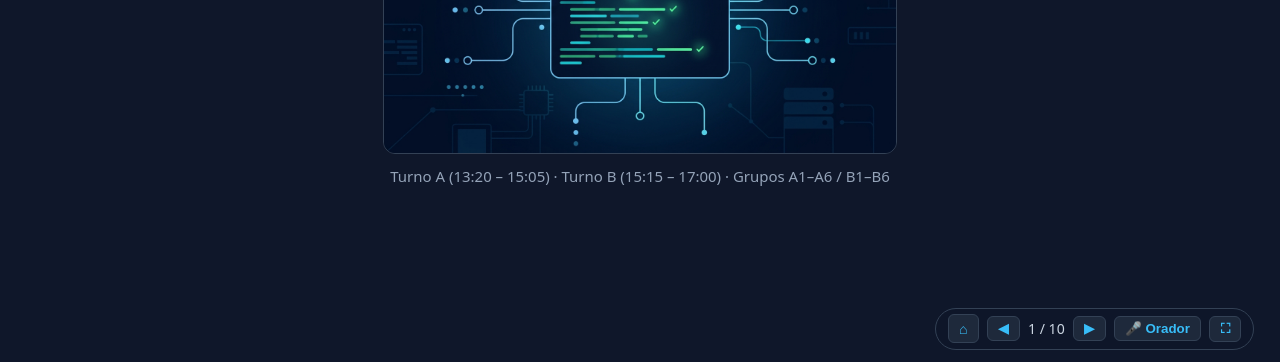
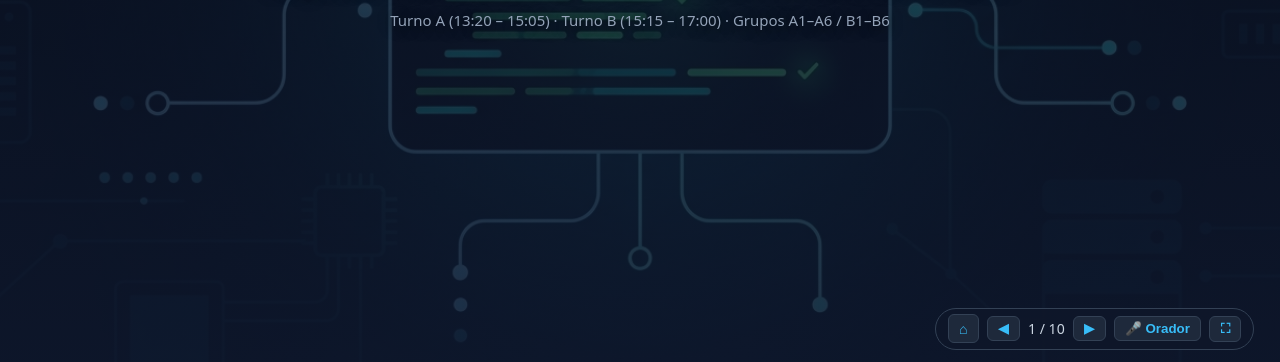
Before and after one commit to jjbonnin/Alijo-IT-Workshops, a plain HTML site: page docs/slides/01-troubleshooting.html in a window 1280 px wide. Shown: the part 438-800 px from the top of the page. Drawn offline with Linux system fonts and the light colour scheme.

Commit message:
Set cover-w1.jpg as full-bleed background on cover slide

```diff
--- a/docs/slides/01-troubleshooting.html
+++ b/docs/slides/01-troubleshooting.html
@@ -36,6 +36,11 @@
     }
     .slide.active { display: flex; }
     .slide.center { text-align: center; align-items: center; }
+    .slide.cover-bg {
+      background: linear-gradient(rgba(9, 13, 22, 0.72), rgba(15, 23, 42, 0.85)),
+                  url("../assets/images/cover-w1.jpg") center center / cover no-repeat;
+      text-shadow: 0 2px 14px rgba(0, 0, 0, 0.85);
+    }
     .two-col {
       display: grid;
       grid-template-columns: 1.15fr 0.85fr;
@@ -147,11 +152,10 @@
 
   <div class="deck">
 
-    <section class="slide center active">
+    <section class="slide center cover-bg active">
       <p class="small">IES Sa Colomina · Alijó IT Workshops · Workshop 1 (W1)</p>
       <h1>IT Troubleshooting Challenge</h1>
       <h3>Diagnóstico estructurado, intervención controlada y verificación en Linux</h3>
-      <img class="hero" src="../assets/images/cover-w1.jpg" alt="Portada Workshop 1">
       <p class="small">Turno A (13:20 – 15:05) · Turno B (15:15 – 17:00) · Grupos A1–A6 / B1–B6</p>
       <aside class="notes">
         <strong>Bloque 00:00 – 00:15 (15 min):</strong> Bienvenida, formación de equipos (4–5 alumnos) y comprobación de que VirtualBox y el snapshot <code>BASELINE – BEFORE WORKSHOP</code> están listos.
```
